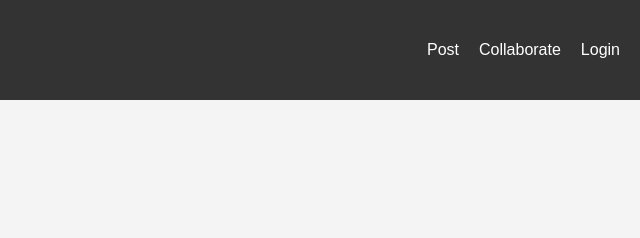
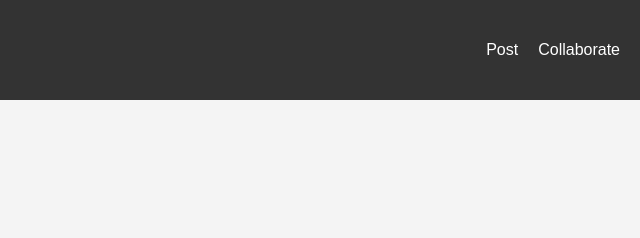
Before and after one commit to hrishi2108/CollabNest, a plain HTML site: page home/index.html in a window 1280 px wide. Shown: the top 238 px of the page, 640-1280 px from the left. Drawn offline with Linux system fonts and the light colour scheme; a script that the page names is missing.

Commit message:
Update index.html

```diff
--- a/home/index.html
+++ b/home/index.html
@@ -16,7 +16,6 @@
       <ul>
         <li><a href="../post/index.html">Post</a></li>
         <li><a href="../collaborate/index.html">Collaborate</a></li>
-        <li><a href="../login/index.html">Login</a></li>
 
       </ul>
     </nav>
```
